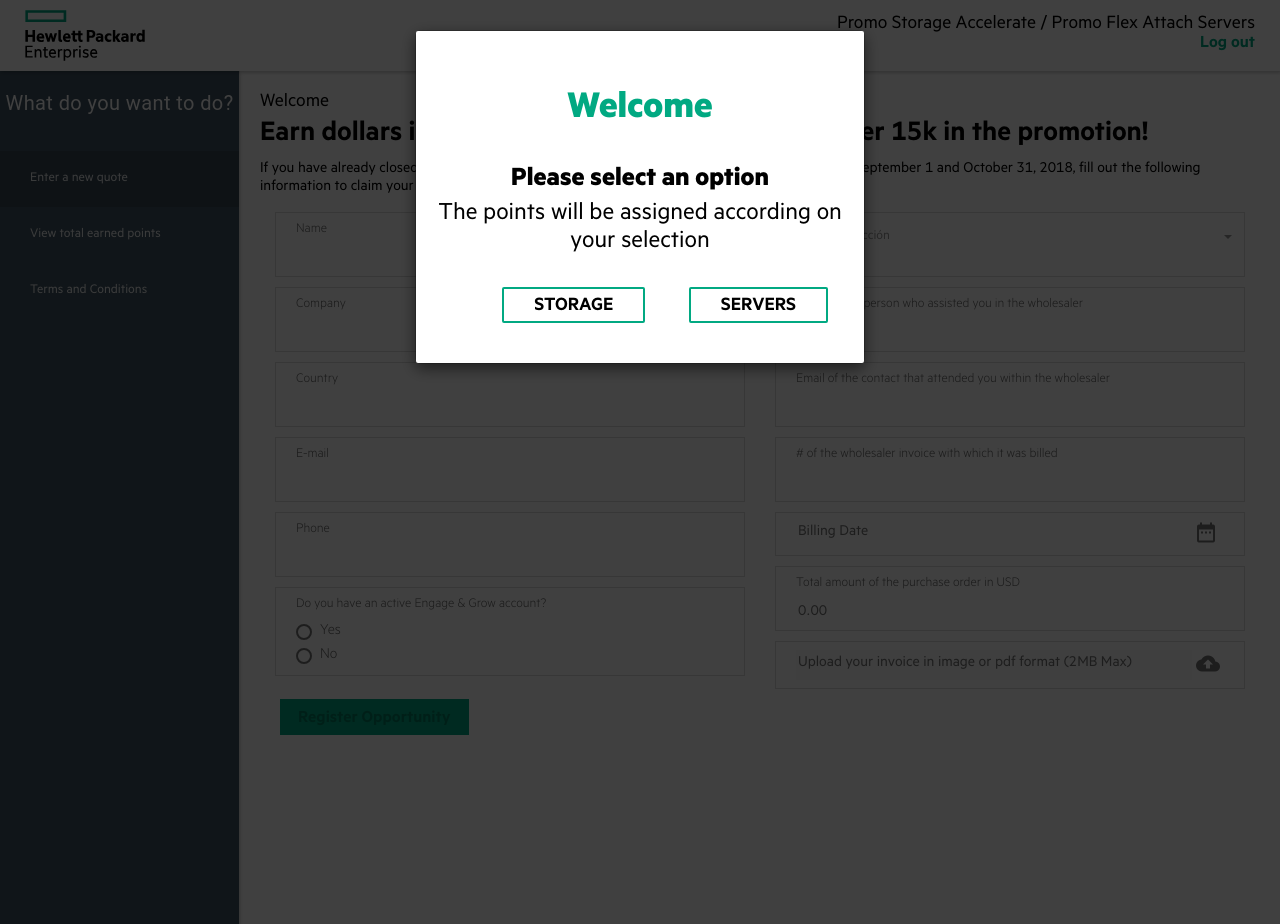
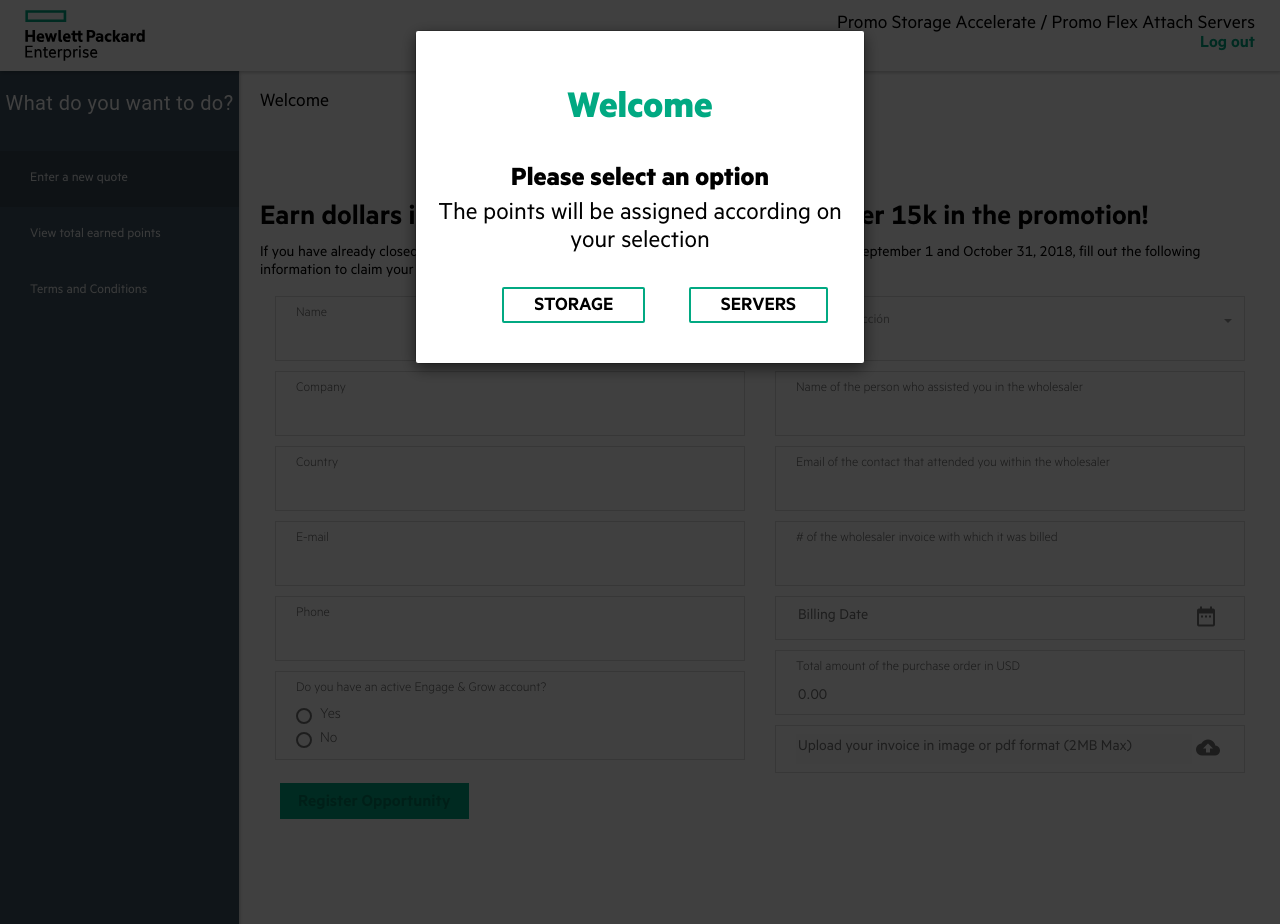
Before and after one commit to PedroYturrizaga/HPE_Oportunidades, a CodeIgniter app: the page made by application/views/en/V_Solicitud.php in a window 1280 px wide. Run offline with CodeIgniter, Linux system fonts and the light colour scheme; data that the repository does not hold is empty; some libraries are stand-ins or nearby versions; some web fonts are replaced.

Commit message:
terminado

```diff
--- a/application/views/en/V_Solicitud.php
+++ b/application/views/en/V_Solicitud.php
@@ -55,7 +55,7 @@
                 </div>
             </section>
             <section id="section-cotizacion" class="js-section js-section--menu">
-                <div class="js-container">
+                <div class="js-container row">
                     <h2 class="js-title">Earn <span id="money"></span> dollars in Engage & Grow points for orders over 15k in the <span id="promocion"></span>promotion!</h2>
                     <p class="js-subtitle">If you have already closed a project using this promotion and your wholesaler billed you between September 1 and October 31, 2018, fill out the following information to claim your Engage & Grow points:</p>
                     <div class="col-xs-12 p-0">
--- a/application/views/es/V_Solicitud.php
+++ b/application/views/es/V_Solicitud.php
@@ -46,7 +46,7 @@
         </div>
         <main class="mdl-layout__content">
             <section id="section-cotizacion" class="js-section js-section--menu">
-                <div class="js-container">
+                <div class="js-container row">
                     <div class="js-user p-0">
                         <div class="js-user--left">
                             <p>Bienvenido(a) <?php echo $nombre?> </p>
@@ -249,6 +249,8 @@
     <script src="<?php echo RUTA_JS?>jsmenu.js?v=<?php echo time();?>"></script>
     <script src="<?php echo RUTA_JS?>solicitud.js?v=<?php echo time();?>"></script>
     <script type="text/javascript">
+        initButtonCalendar('fecha');
+        initMaskInputs('fecha');
     	if( /Android|webOS|iPhone|iPad|iPod|BlackBerry/i.test(navigator.userAgent) ) {
         	$('select').selectpicker('mobile');
         } else {
@@ -262,7 +264,5 @@
         $('#compania').val(compania);
         $('#pais').val(pais);
         $('#email').val(email);
-        initButtonCalendar('fecha');
-        initMaskInputs('fecha');
     </script>
 </body>
--- a/public/css/style.styl
+++ b/public/css/style.styl
@@ -114,15 +114,15 @@ label
 	position relative
 	padding 40px 20px
 .js-section--menu
-	absolute()
+	position absolute
+	left 0
+	right 0
 	&.fadeIn
 		z-index 5
 		opacity 1
 	&.fadeOut
 		z-index 0
 	.js-container
-		height 100%
-		overflow-y scroll
 		padding-bottom 40px
 .js-title
 	width 100%
```
Also changed, not shown: public/css/style.css, 1 other file.
